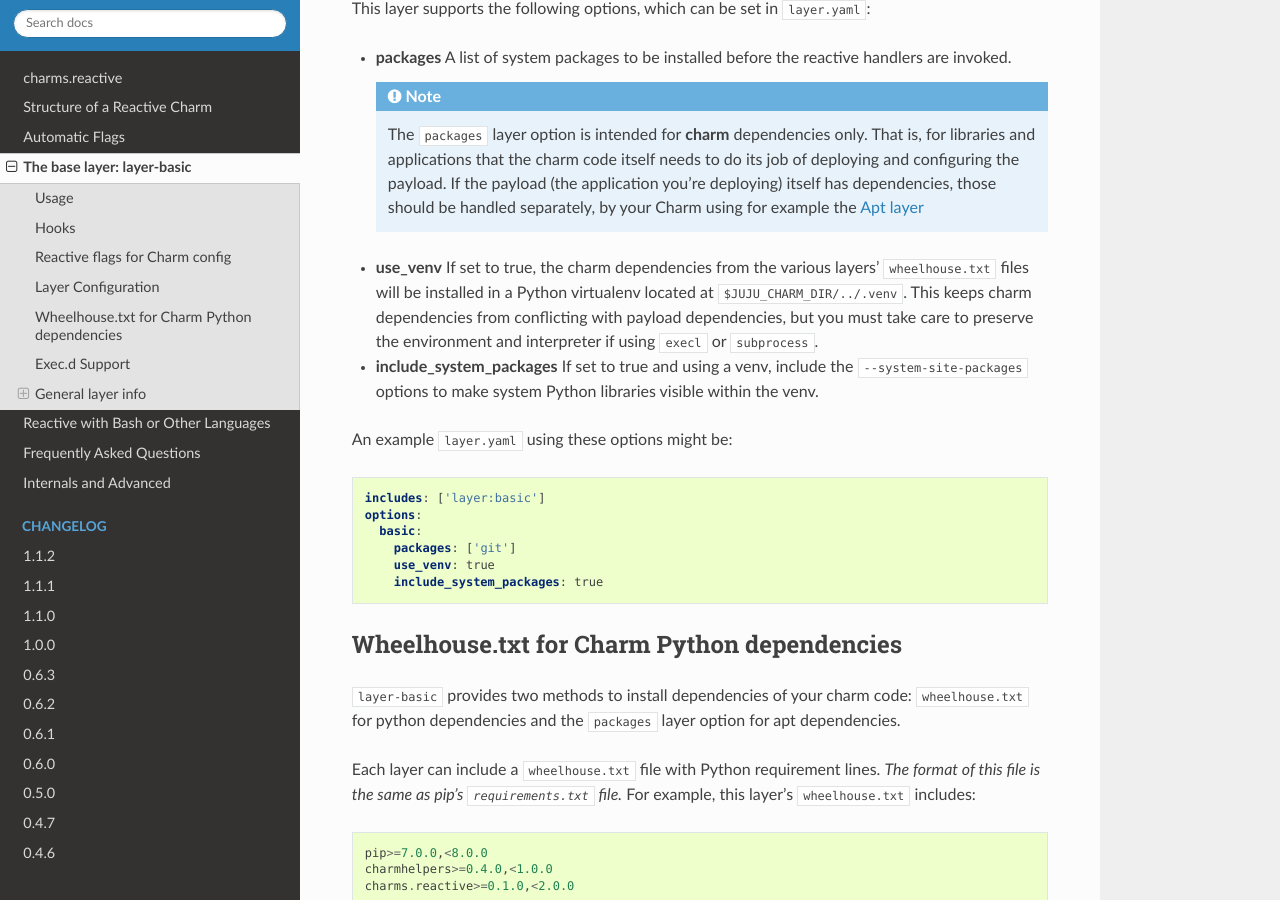
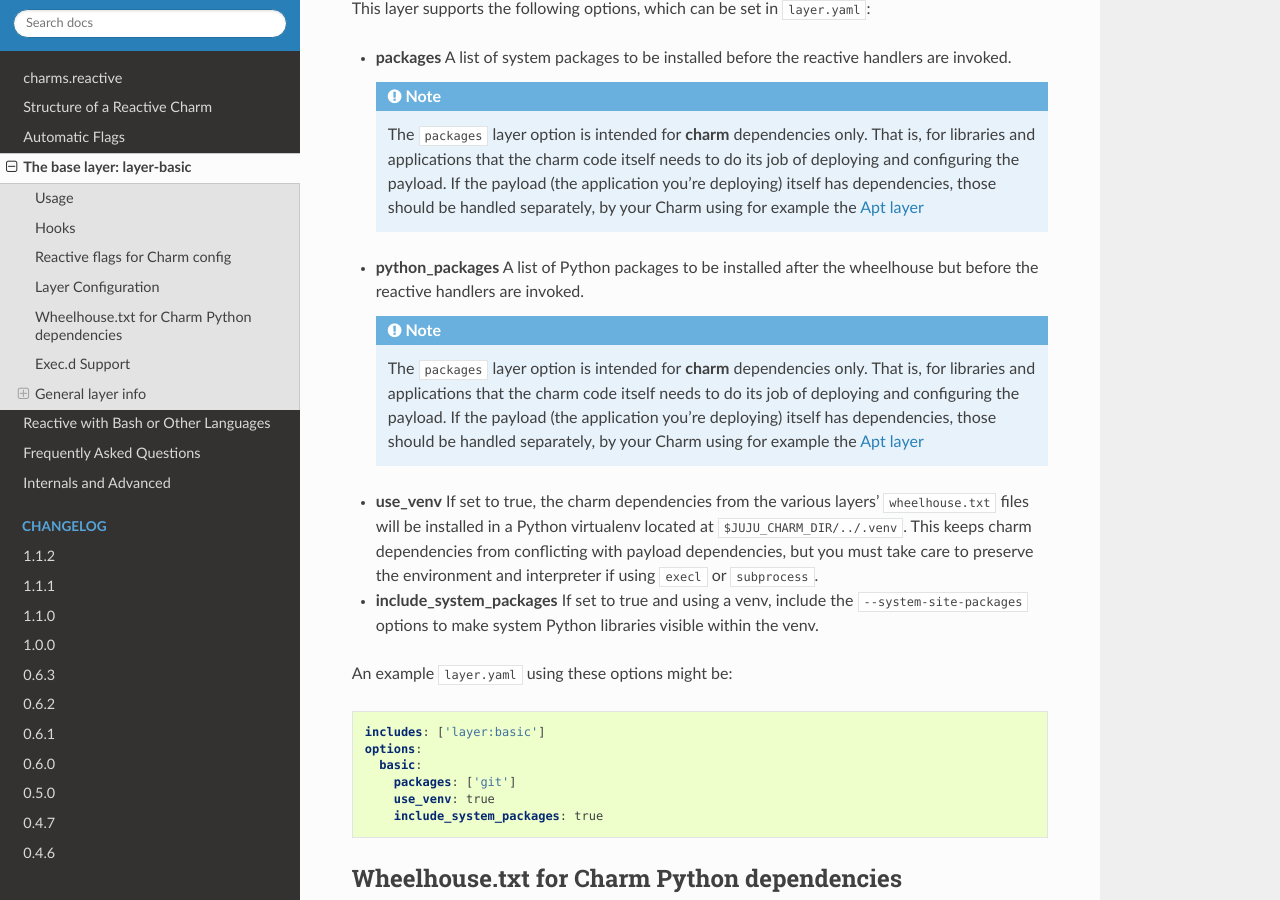
Before and after one commit to canonical/charms.reactive, a Sphinx documentation site: the page built from docs/layer-basic.md, in a window 1280 px wide and 900 px high, scrolled down 2096 px. Built offline with Sphinx 7.4.7 and the Read the Docs theme 2.0.0, drawn with Linux system fonts in a browser that asks for light colours; pages that are not in the unit, such as notebooks, are missing from menus.

Commit message:
Add documentation for python_packages layer option (#204)

````diff
--- a/docs/layer-basic.md
+++ b/docs/layer-basic.md
@@ -107,6 +107,17 @@ This layer supports the following options, which can be set in `layer.yaml`:
 
   * **packages**  A list of system packages to be installed before the reactive
     handlers are invoked.
+    ```eval_rst
+    .. note:: The ``packages`` layer option is intended for **charm** dependencies only.
+       That is, for libraries and applications that the charm code itself needs to
+       do its job of deploying and configuring the payload. If the payload (the
+       application you're deploying) itself has dependencies, those should be
+       handled separately, by your Charm using for example the
+       `Apt layer <https://github.com/stub42/layer-apt>`_
+    ```
+
+  * **python_packages**  A list of Python packages to be installed after the wheelhouse
+    but before the reactive handlers are invoked.
     ```eval_rst
     .. note:: The ``packages`` layer option is intended for **charm** dependencies only.
        That is, for libraries and applications that the charm code itself needs to
````
